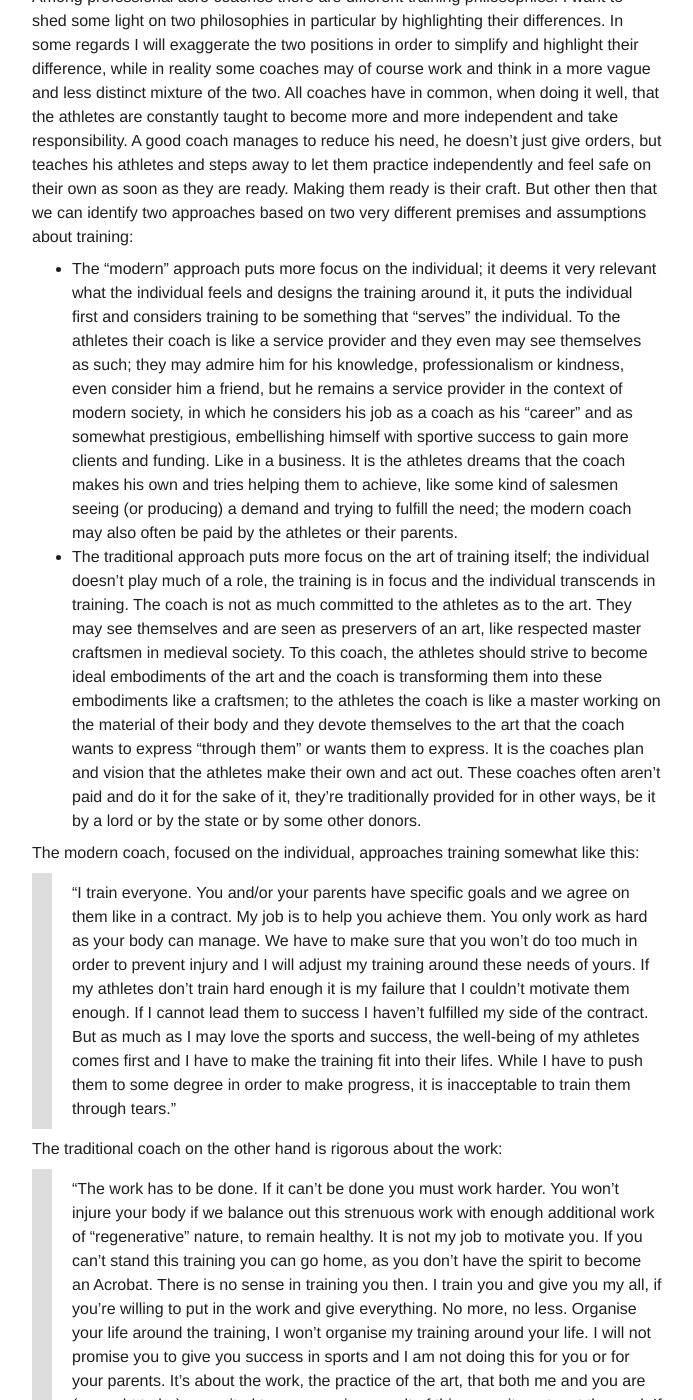
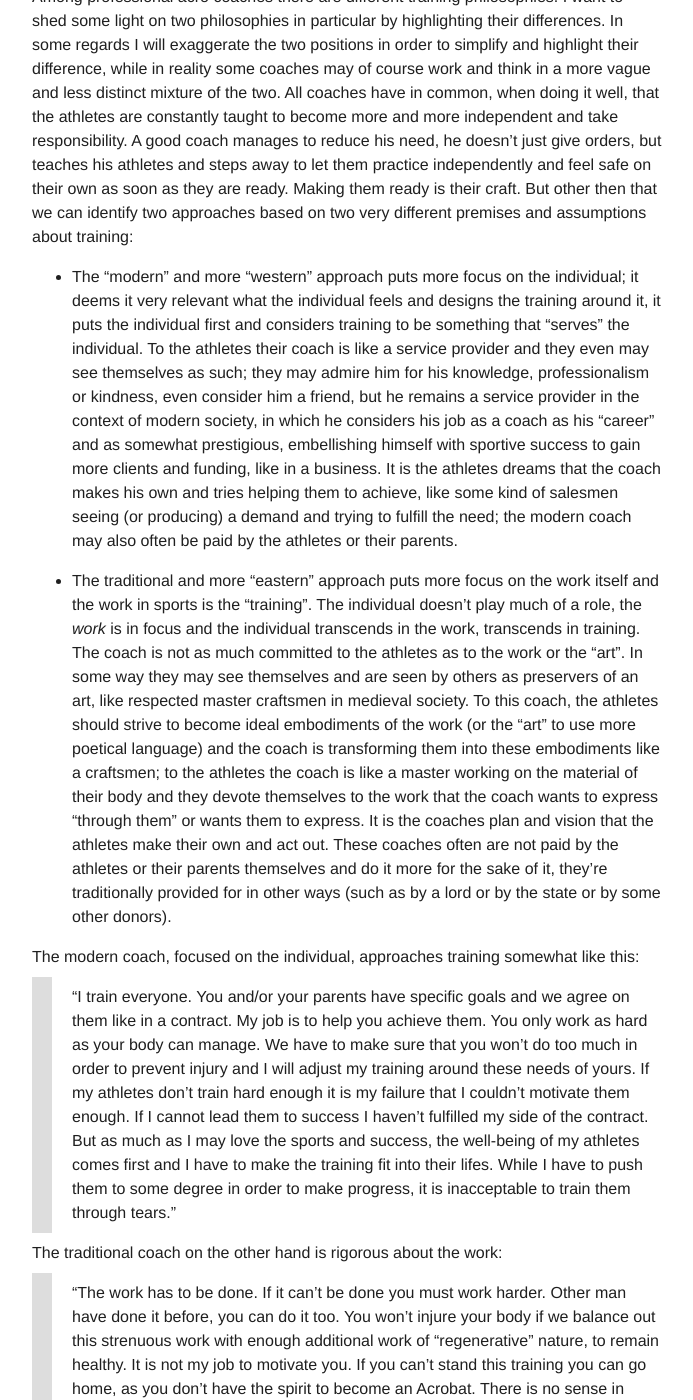
Before and after one commit to floshin/acrolib, a Jekyll site: the page built from training/training-philosophies.md, in a window 1280 px wide and 1400 px high, scrolled down 267 px. Shown: the whole window, without its empty margins (293-986 px from the left). Built offline with Jekyll 4.4.1, drawn with Linux system fonts in a browser that asks for light colours; our own code applies the rules of GitHub Pages for plain Markdown files; some of the changed text lies outside the part shown.

Commit message:
Update training-philosophies.md

```diff
--- a/training/training-philosophies.md
+++ b/training/training-philosophies.md
@@ -4,11 +4,14 @@
 
 Among professional acro coaches there are different training philosophies. I want to shed some light on two philosophies in particular by highlighting their differences. In some regards I will exaggerate the two positions in order to simplify and highlight their difference, while in reality some coaches may of course work and think in a more vague and less distinct mixture of the two. All coaches have in common, when doing it well, that the athletes are constantly taught to become more and more independent and take responsibility. A good coach manages to reduce his need, he doesn't just give orders, but teaches his athletes and steps away to let them practice independently and feel safe on their own as soon as they are ready. Making them ready is their craft. But other then that we can identify two approaches based on two very different premises and assumptions about training:
 
-* The "modern" approach puts more focus on the individual; it deems it very relevant what the individual feels and designs the training around it, it puts the individual first and considers training to be something that "serves" the individual. To the athletes their coach is like a service provider and they even may see themselves as such; they may admire him for his knowledge, professionalism or kindness, even consider him a friend, but he remains a service provider in the context of modern society, in which he considers his job as a coach as his "career" and as somewhat prestigious, embellishing himself with sportive success to gain more clients and funding. Like in a business. It is the athletes dreams that the coach makes his own and tries helping them to achieve, like some kind of salesmen seeing (or producing) a demand and trying to fulfill the need; the modern coach may also often be paid by the athletes or their parents.
-* The traditional approach puts more focus on the art of training itself; the individual doesn't play much of a role, the training is in focus and the individual transcends in training. The coach is not as much committed to the athletes as to the art. They may see themselves and are seen as preservers of an art, like respected master craftsmen in medieval society. To this coach, the athletes should strive to become ideal embodiments of the art and the coach is transforming them into these embodiments like a craftsmen; to the athletes the coach is like a master working on the material of their body and they devote themselves to the art that the coach wants to express "through them" or wants them to express. It is the coaches plan and vision that the athletes make their own and act out. These coaches often aren't paid and do it for the sake of it, they're traditionally provided for in other ways, be it by a lord or by the state or by some other donors.
+* The "modern" and more "western" approach puts more focus on the individual; it deems it very relevant what the individual feels and designs the training around it, it puts the individual first and considers training to be something that "serves" the individual. To the athletes their coach is like a service provider and they even may see themselves as such; they may admire him for his knowledge, professionalism or kindness, even consider him a friend, but he remains a service provider in the context of modern society, in which he considers his job as a coach as his "career" and as somewhat prestigious, embellishing himself with sportive success to gain more clients and funding, like in a business. It is the athletes dreams that the coach makes his own and tries helping them to achieve, like some kind of salesmen seeing (or producing) a demand and trying to fulfill the need; the modern coach may also often be paid by the athletes or their parents.
+
+* The traditional and more "eastern" approach puts more focus on the work itself and the work in sports is the "training". The individual doesn't play much of a role, the *work* is in focus and the individual transcends in the work, transcends in training. The coach is not as much committed to the athletes as to the work or the "art". In some way they may see themselves and are seen by others as preservers of an art, like respected master craftsmen in medieval society. To this coach, the athletes should strive to become ideal embodiments of the work (or the "art" to use more poetical language) and the coach is transforming them into these embodiments like a craftsmen; to the athletes the coach is like a master working on the material of their body and they devote themselves to the work that the coach wants to express "through them" or wants them to express. It is the coaches plan and vision that the athletes make their own and act out. These coaches often are not paid by the athletes or their parents themselves and do it more for the sake of it, they're traditionally provided for in other ways (such as by a lord or by the state or by some other donors).
 
 The modern coach, focused on the individual, approaches training somewhat like this:
 > "I train everyone. You and/or your parents have specific goals and we agree on them like in a contract. My job is to help you achieve them. You only work as hard as your body can manage. We have to make sure that you won't do too much in order to prevent injury and I will adjust my training around these needs of yours. If my athletes don't train hard enough it is my failure that I couldn't motivate them enough. If I cannot lead them to success I haven't fulfilled my side of the contract. But as much as I may love the sports and success, the well-being of my athletes comes first and I have to make the training fit into their lifes. While I have to push them to some degree in order to make progress, it is inacceptable to train them through tears."
 
 The traditional coach on the other hand is rigorous about the work:
-> "The work has to be done. If it can't be done you must work harder. You won't injure your body if we balance out this strenuous work with enough additional work of "regenerative" nature, to remain healthy. It is not my job to motivate you. If you can't stand this training you can go home, as you don't have the spirit to become an Acrobat. There is no sense in training you then. I train you and give you my all, if you're willing to put in the work and give everything. No more, no less. Organise your life around the training, I won't organise my training around your life. I will not promise you to give you success in sports and I am not doing this for you or for your parents. It's about the work, the practice of the art, that both me and you are (or ought to be) commited to; success is a result of this commitment, not the goal. If you have this commitment to it there is joy and passion in the work inspite of any hardship and tears."
+> "The work has to be done. If it can't be done you must work harder. Other man have done it before, you can do it too. You won't injure your body if we balance out this strenuous work with enough additional work of "regenerative" nature, to remain healthy. It is not my job to motivate you. If you can't stand this training you can go home, as you don't have the spirit to become an Acrobat. There is no sense in training you then. I train you and give you my all, if you're willing to put in the work and give everything. No more, no less. Organise your life around the training, I won't organise my training around your life. I will not promise you to give you success in sports and I am not doing this for you or for your parents. It's about the work, the practice of the art, that both me and you are (or ought to be) commited to; success is a result of this commitment, not the goal. If you have this commitment to it there is joy and passion in the work inspite of any hardship and tears."
+
+But to really understand this difference, we have to dive a bit deeper into the cultural roots of acrobatic gymnastics, as it evolved in the soviet union. The soviets promoted a very particular philosophy of labour and developed a "labour culture", in which the labour or "work" was given the utmost importance. The revolution was grounded in the idea to overcome and put an end to the exploitation of labour. Obviously in reality due to the authoritarian and violent nature of the state (compared to anarchist approaches to socialism) the revolution just led to a different form of exploitation. Nonetheless there was this general notion that you are working not for your survival or for your own profit and also not for a "nation" so much, but for a higher cause, for an ideal and a dream of international brotherhood.
```
